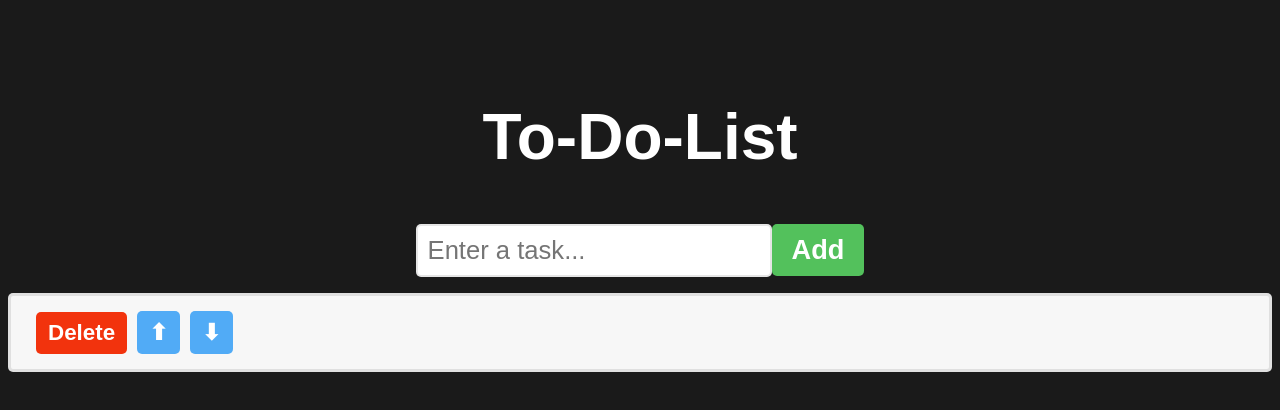
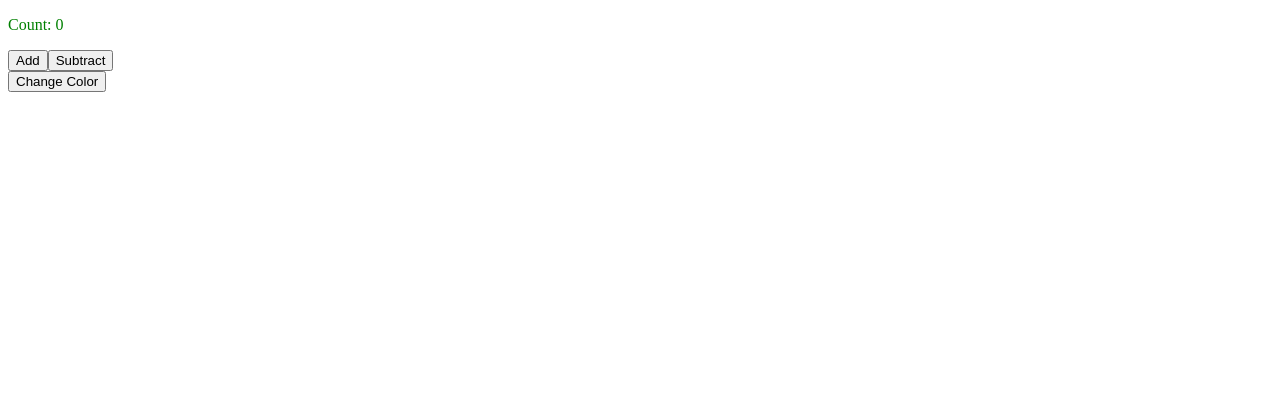
Before and after one commit to janet-barbie/React-crash-course, a React (Vite) app in the folder react-app/: page / in a window 1280 px wide. Shown: the top 410 px of the page. Built offline with nearby package versions, Linux system fonts and the light colour scheme.

Commit message:
useEffect hook part 1

```diff
--- a/react-app/src/App.jsx
+++ b/react-app/src/App.jsx
@@ -15,7 +15,7 @@
 
 return(
  <>
-<TodoList/>
+<MyComponent/>
  </>
 
 )
--- a/react-app/src/MyComponent.jsx
+++ b/react-app/src/MyComponent.jsx
@@ -1,50 +1,28 @@
-import React, {useState} from 'react';
+import React,{useState,useEffect} from "react";
 
 function MyComponent(){
-    const [cars,setCars] = useState([])
-    const [carYear,setCarYear] = useState(new Date().getFullYear())
-    const [carMake,setCarMake] = useState("")
-    const [carModel,setCarModel] = useState("")
+    const [count,setCount] = useState(0);
+    const [color,setColor] = useState("green")
+    useEffect(()=>{
+        document.title = `Count: ${count} ${color}`
+    },[count,color])
 
-    function handleAddCar(){
-        const newCar ={
-            year: carYear,
-            make: carMake,
-            model: carModel
-        }
-        setCars(c=>[...c,newCar]);
-        setCarYear(new Date().getFullYear())
-        setCarMake("")
-        setCarModel("")
+    function addCount(){
+        setCount(c => c + 1);
+    }
+    function subtractCount(){
+        setCount( c => c - 1);
+    }
+    function changeColor(){
+        setColor(c => c === "green" ? "red":"green")
+    }
+    return(<>
+    <p style={{color:color}}>Count: {count}</p>
+    <button onClick={addCount}>Add</button>
+    <button onClick={subtractCount}>Subtract</button><br/>
+    <button onClick={changeColor}>Change Color</button>
 
-    }
-    function handleRemoveCar(index){
-        setCars(c=>c.filter((_,i)=>i !== index ))
+    </>)
 
-    }
-    function handleYearChange(event){
-        setCarYear(event.target.value)
-
-    }
-    function handleMakeChange(){
-        setCarMake(event.target.value)
-    }
-    function handleModelChange(event){
-        setCarModel(event.target.value)
-
-    }
-
-    return(<div>
-        <h2>List of Car Objects</h2>
-        <ul>
-         {cars.map((car,index)=>
-         <li key={index} onClick={()=> handleRemoveCar(index)}>
-            {car.year} {car.make} {car.model}</li>)}
-        </ul>
-        <input type="number" value={carYear} onChange={handleYearChange} /><br/>
-        <input type="text" value={carMake} onChange={handleMakeChange} placeholder='Enter car make' /><br/>
-        <input type="text" value={carModel} onChange={handleModelChange} placeholder='Enter car model' /><br/>
-        <button onClick={handleAddCar}>Add Car</button>
-    </div>)
 }
-export default MyComponent
+export default MyComponent;
--- a/react-app/src/index.css
+++ b/react-app/src/index.css
@@ -1,6 +1,4 @@
-body{
-   background-color: hsl(0,0%,10%);
-}
+
 .card{
     border: 1px solid hsl(0,0%,80%);
     border-radius: 10px;
@@ -146,7 +144,7 @@
    font-size: 4rem;
    color: white;
 }
-button{
+/* button{
    font-size: 1.7rem;
    font-weight: bold;
    padding: 10px 20px;
@@ -156,7 +154,8 @@
    cursor: pointer;
    transition:  background-color 0.5s ease;
 
-}
+} */
+
 .add-button{
    background-color: hsl(125,47%,54%);
 }
```
